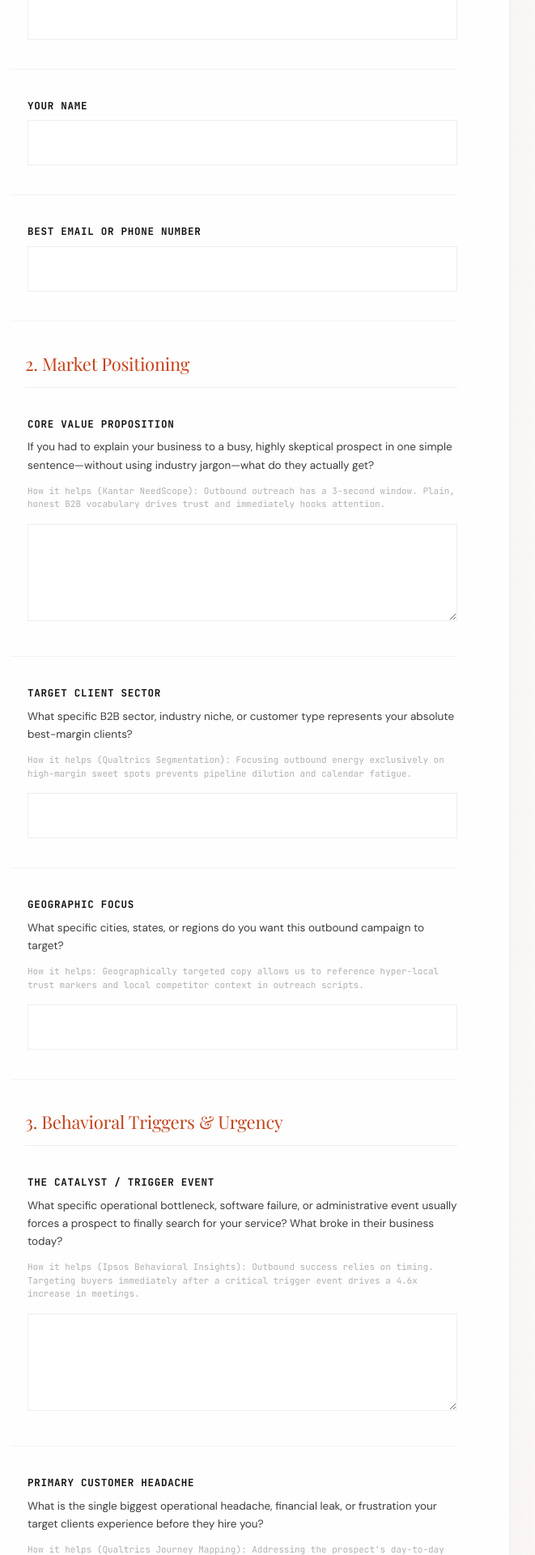
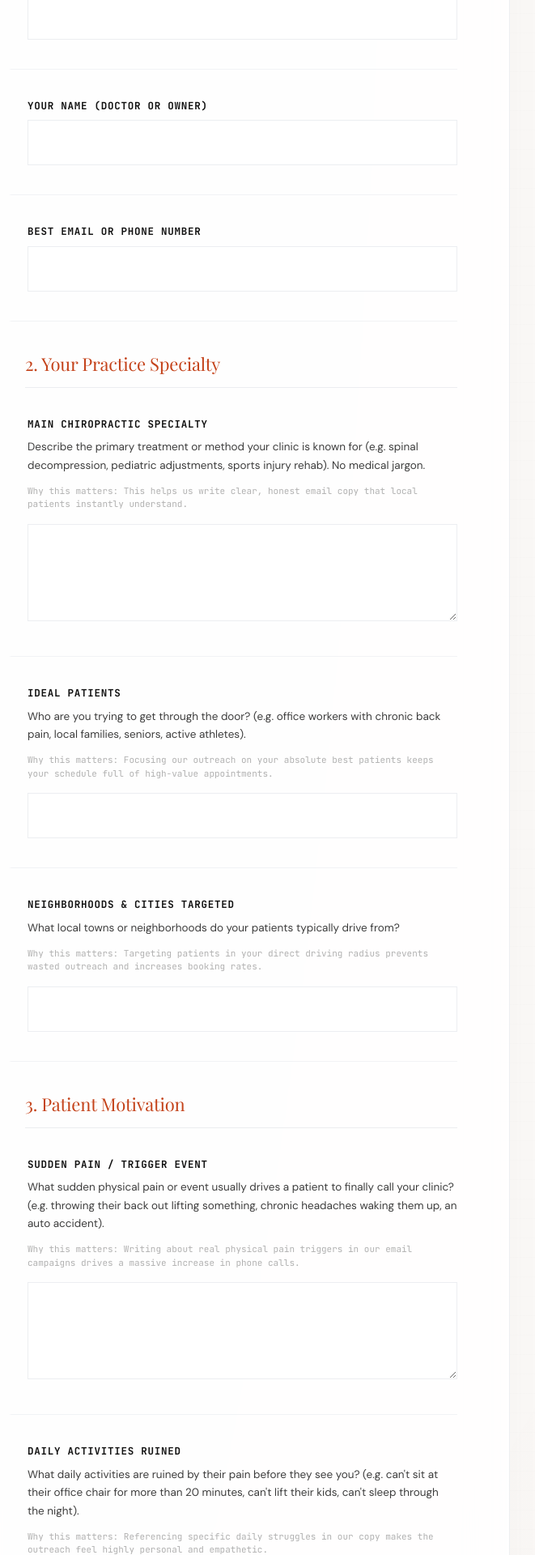
Before and after one commit to jaexochill2-code/scalesteady-engineers, a Next.js app: page /onboarding in a window 1280 px wide. Shown: the part 640-2560 px from the top of the page at 81% size, without its empty margins (342-1003 px from the left). Built offline with nearby package versions, Linux system fonts and the light colour scheme; no server answers.

Commit message:
feat(onboarding): customize 15 questions to chiropractic clinic owners in plain non-preachy language

```diff
--- a/src/app/onboarding/page.tsx
+++ b/src/app/onboarding/page.tsx
@@ -31,9 +31,9 @@ interface OnboardingForm {
   pain_point: string;
   cost_of_inaction: string;
   competitor_alternative: string;
+  past_marketing_success: string;
   differentiation_hook: string;
   campaign_offer: string;
-  core_deal_value: string;
   routing_destination: string;
   email_names: string[];
 }
@@ -50,9 +50,9 @@ export default function OnboardingPage() {
     pain_point: "",
     cost_of_inaction: "",
     competitor_alternative: "",
+    past_marketing_success: "",
     differentiation_hook: "",
     campaign_offer: "",
-    core_deal_value: "",
     routing_destination: "",
     email_names: ["", "", "", "", ""],
   });
@@ -140,9 +140,9 @@ export default function OnboardingPage() {
       form.pain_point.trim().length > 0 &&
       form.cost_of_inaction.trim().length > 0 &&
       form.competitor_alternative.trim().length > 0 &&
+      form.past_marketing_success.trim().length > 0 &&
       form.differentiation_hook.trim().length > 0 &&
       form.campaign_offer.trim().length > 0 &&
-      form.core_deal_value.trim().length > 0 &&
       form.routing_destination.trim().length > 0 &&
       form.email_names.every((name) => name.trim().length > 0);
 
@@ -162,10 +162,10 @@ export default function OnboardingPage() {
           contact_name: form.contact_name,
           contact_details: form.contact_details,
           email_names: form.email_names,
-          icp_description: `Target Sector: ${form.icp_vertical}\nTrigger Event: ${form.trigger_event}\nBiggest Pain Point: ${form.pain_point}\nCost of Inaction: ${form.cost_of_inaction}`,
-          brand_signature: `Core Value Prop: ${form.core_value_prop}\nCompetitor Profile: ${form.competitor_alternative}\nUnfair Advantage: ${form.differentiation_hook}`,
+          icp_description: `Ideal Patients: ${form.icp_vertical}\nPain Trigger: ${form.trigger_event}\nRuined Daily Activities: ${form.pain_point}\nRisk of Delay: ${form.cost_of_inaction}`,
+          brand_signature: `Specialty Focus: ${form.core_value_prop}\nCompetitor Options: ${form.competitor_alternative}\nWhy Choose Us: ${form.differentiation_hook}`,
           campaign_offer: form.campaign_offer,
-          core_deal_value: form.core_deal_value,
+          core_deal_value: `Past Marketing Success: ${form.past_marketing_success}`,
           geographic_target: form.geographic_focus,
           routing_destination: form.routing_destination,
         },
@@ -199,9 +199,9 @@ export default function OnboardingPage() {
     "pain_point",
     "cost_of_inaction",
     "competitor_alternative",
+    "past_marketing_success",
     "differentiation_hook",
     "campaign_offer",
-    "core_deal_value",
     "routing_destination",
     "email_names",
   ];
@@ -580,7 +580,7 @@ export default function OnboardingPage() {
 
             {/* Q1: Business Name */}
             <div style={questionGroupStyle(activeField === "company_name", activeField !== null)}>
-              <label style={labelStyle(activeField === "company_name")}>Company name</label>
+              <label style={labelStyle(activeField === "company_name")}>Clinic or Practice Name</label>
               <input
                 type="text"
                 required
@@ -594,7 +594,7 @@ export default function OnboardingPage() {
 
             {/* Q2: Contact Person */}
             <div style={questionGroupStyle(activeField === "contact_name", activeField !== null)}>
-              <label style={labelStyle(activeField === "contact_name")}>Your name</label>
+              <label style={labelStyle(activeField === "contact_name")}>Your Name (Doctor or Owner)</label>
               <input
                 type="text"
                 required
@@ -620,17 +620,17 @@ export default function OnboardingPage() {
               />
             </div>
 
-            {/* SECTION 2: Market Positioning */}
+            {/* SECTION 2: Your Practice Specialty */}
             <div style={sectionHeaderStyle}>
-              2. Market Positioning
+              2. Your Practice Specialty
             </div>
 
             {/* Q4: Core Value Proposition */}
             <div style={questionGroupStyle(activeField === "core_value_prop", activeField !== null)}>
-              <label style={labelStyle(activeField === "core_value_prop")}>Core Value Proposition</label>
-              <span style={helperStyle}>If you had to explain your business to a busy, highly skeptical prospect in one simple sentence—without using industry jargon—what do they actually get?</span>
+              <label style={labelStyle(activeField === "core_value_prop")}>Main Chiropractic Specialty</label>
+              <span style={helperStyle}>Describe the primary treatment or method your clinic is known for (e.g. spinal decompression, pediatric adjustments, sports injury rehab). No medical jargon.</span>
               <span style={insightStyle(activeField === "core_value_prop")}>
-                How it helps (Kantar NeedScope): Outbound outreach has a 3-second window. Plain, honest B2B vocabulary drives trust and immediately hooks attention.
+                Why this matters: This helps us write clear, honest email copy that local patients instantly understand.
               </span>
               <textarea
                 required
@@ -644,10 +644,10 @@ export default function OnboardingPage() {
 
             {/* Q5: Target ICP Vertical */}
             <div style={questionGroupStyle(activeField === "icp_vertical", activeField !== null)}>
-              <label style={labelStyle(activeField === "icp_vertical")}>Target Client Sector</label>
-              <span style={helperStyle}>What specific B2B sector, industry niche, or customer type represents your absolute best-margin clients?</span>
+              <label style={labelStyle(activeField === "icp_vertical")}>Ideal Patients</label>
+              <span style={helperStyle}>Who are you trying to get through the door? (e.g. office workers with chronic back pain, local families, seniors, active athletes).</span>
               <span style={insightStyle(activeField === "icp_vertical")}>
-                How it helps (Qualtrics Segmentation): Focusing outbound energy exclusively on high-margin sweet spots prevents pipeline dilution and calendar fatigue.
+                Why this matters: Focusing our outreach on your absolute best patients keeps your schedule full of high-value appointments.
               </span>
               <input
                 type="text"
@@ -662,10 +662,10 @@ export default function OnboardingPage() {
 
             {/* Q6: Geographic Focus */}
             <div style={questionGroupStyle(activeField === "geographic_focus", activeField !== null)}>
-              <label style={labelStyle(activeField === "geographic_focus")}>Geographic Focus</label>
-              <span style={helperStyle}>What specific cities, states, or regions do you want this outbound campaign to target?</span>
+              <label style={labelStyle(activeField === "geographic_focus")}>Neighborhoods & Cities Targeted</label>
+              <span style={helperStyle}>What local towns or neighborhoods do your patients typically drive from?</span>
               <span style={insightStyle(activeField === "geographic_focus")}>
-                How it helps: Geographically targeted copy allows us to reference hyper-local trust markers and local competitor context in outreach scripts.
+                Why this matters: Targeting patients in your direct driving radius prevents wasted outreach and increases booking rates.
               </span>
               <input
                 type="text"
@@ -678,17 +678,17 @@ export default function OnboardingPage() {
               />
             </div>
 
-            {/* SECTION 3: Behavioral Triggers & Urgency */}
+            {/* SECTION 3: Patient Motivation */}
             <div style={sectionHeaderStyle}>
-              3. Behavioral Triggers & Urgency
+              3. Patient Motivation
             </div>
 
             {/* Q7: The Catalyst/Trigger Event */}
             <div style={questionGroupStyle(activeField === "trigger_event", activeField !== null)}>
-              <label style={labelStyle(activeField === "trigger_event")}>The Catalyst / Trigger Event</label>
-              <span style={helperStyle}>What specific operational bottleneck, software failure, or administrative event usually forces a prospect to finally search for your service? What broke in their business today?</span>
+              <label style={labelStyle(activeField === "trigger_event")}>Sudden Pain / Trigger Event</label>
+              <span style={helperStyle}>What sudden physical pain or event usually drives a patient to finally call your clinic? (e.g. throwing their back out lifting something, chronic headaches waking them up, an auto accident).</span>
               <span style={insightStyle(activeField === "trigger_event")}>
-                How it helps (Ipsos Behavioral Insights): Outbound success relies on timing. Targeting buyers immediately after a critical trigger event drives a 4.6x increase in meetings.
+                Why this matters: Writing about real physical pain triggers in our email campaigns drives a massive increase in phone calls.
               </span>
               <textarea
                 required
@@ -702,10 +702,10 @@ export default function OnboardingPage() {
 
             {/* Q8: Primary Customer Headache */}
             <div style={questionGroupStyle(activeField === "pain_point", activeField !== null)}>
-              <label style={labelStyle(activeField === "pain_point")}>Primary Customer Headache</label>
-              <span style={helperStyle}>What is the single biggest operational headache, financial leak, or frustration your target clients experience before they hire you?</span>
+              <label style={labelStyle(activeField === "pain_point")}>Daily Activities Ruined</label>
+              <span style={helperStyle}>What daily activities are ruined by their pain before they see you? (e.g. can't sit at their office chair for more than 20 minutes, can't lift their kids, can't sleep through the night).</span>
               <span style={insightStyle(activeField === "pain_point")}>
-                How it helps (Qualtrics Journey Mapping): Addressing the prospect's day-to-day friction in outreach copy acts as a pattern interrupt, proving we understand their world.
+                Why this matters: Referencing specific daily struggles in our copy makes the outreach feel highly personal and empathetic.
               </span>
               <textarea
                 required
@@ -719,10 +719,10 @@ export default function OnboardingPage() {
 
             {/* Q9: The Cost of Inaction */}
             <div style={questionGroupStyle(activeField === "cost_of_inaction", activeField !== null)}>
-              <label style={labelStyle(activeField === "cost_of_inaction")}>The Cost of Inaction</label>
-              <span style={helperStyle}>If a prospect decides to do nothing and stick with their current situation, what is the concrete financial cost or operational risk they face over the next 12 months?</span>
+              <label style={labelStyle(activeField === "cost_of_inaction")}>Risk of Delay</label>
+              <span style={helperStyle}>What happens to their health or lifestyle if they delay getting treated by you? (e.g. pain gets worse, ending up needing spinal surgery, taking risky pain pills).</span>
               <span style={insightStyle(activeField === "cost_of_inaction")}>
-                How it helps (NewtonX Value Assessment): B2B buying committees prioritize avoiding risk over achieving gains. Defining the cost of inaction creates urgency in copy.
+                Why this matters: Pointing out the real cost of delaying treatment creates urgency, helping patients take action instead of waiting.
               </span>
               <textarea
                 required
@@ -734,17 +734,17 @@ export default function OnboardingPage() {
               />
             </div>
 
-            {/* SECTION 4: Competitive Advantage */}
+            {/* SECTION 4: Local Competition & Marketing */}
             <div style={sectionHeaderStyle}>
-              4. Competitive Advantage
+              4. Local Competition & Marketing
             </div>
 
             {/* Q10: Primary Competitor & Alternatives */}
             <div style={questionGroupStyle(activeField === "competitor_alternative", activeField !== null)}>
-              <label style={labelStyle(activeField === "competitor_alternative")}>Primary Competitor & Alternatives</label>
-              <span style={helperStyle}>Who or what are you most commonly losing deals to? (Is it a direct competitor, internal staff doing it poorly, or simple client inertia)?</span>
+              <label style={labelStyle(activeField === "competitor_alternative")}>Other Local Options</label>
+              <span style={helperStyle}>What other options in your area do people use instead of your clinic? (e.g. corporate chiro chains, physical therapists, massage parlors, painkillers).</span>
               <span style={insightStyle(activeField === "competitor_alternative")}>
-                How it helps: Knowing what you compete against allows us to proactively handle objections and frame your solution as the only logical path.
+                Why this matters: Knowing what options patients consider helps us proactively address their skepticism in our messaging.
               </span>
               <textarea
                 required
@@ -756,12 +756,29 @@ export default function OnboardingPage() {
               />
             </div>
 
-            {/* Q11: Differentiating Authority/Hook */}
+            {/* Q11: What Marketing Has Worked in the Past */}
+            <div style={questionGroupStyle(activeField === "past_marketing_success", activeField !== null)}>
+              <label style={labelStyle(activeField === "past_marketing_success")}>What Marketing Has Worked in the Past</label>
+              <span style={helperStyle}>What advertising or marketing has worked best to get patients for your clinic in the past, if any? (e.g. Facebook ads, local referrals, Google SEO, mailing flyers). If none, write "None".</span>
+              <span style={insightStyle(activeField === "past_marketing_success")}>
+                Why this matters: Understanding your historical wins allows us to double down on the specific angles and offers that are already proven in your market.
+              </span>
+              <textarea
+                required
+                value={form.past_marketing_success}
+                onFocus={() => setActiveField("past_marketing_success")}
+                onBlur={() => setActiveField(null)}
+                onChange={(e) => handleChange("past_marketing_success", e.target.value)}
+                style={textareaStyle(activeField === "past_marketing_success")}
+              />
+            </div>
+
+            {/* Q12: Why Patients Choose Your Clinic */}
             <div style={questionGroupStyle(activeField === "differentiation_hook", activeField !== null)}>
-              <label style={labelStyle(activeField === "differentiation_hook")}>Differentiating Authority / Hook</label>
-              <span style={helperStyle}>What is your single biggest proof point, unique capability, or unfair advantage that competitors literally cannot replicate?</span>
+              <label style={labelStyle(activeField === "differentiation_hook")}>Why Patients Choose Your Clinic</label>
+              <span style={helperStyle}>Why do patients choose your clinic over other chiropractors in town? What do you do best? (e.g. digital X-rays on site, gentle Activator technique, open on Saturdays).</span>
               <span style={insightStyle(activeField === "differentiation_hook")}>
-                How it helps (Kantar Brand Equity): Highlighting a single, undeniable unfair advantage drives immediate credibility and sets up an uncopyable position.
+                Why this matters: Highlighting your unique clinical advantage drives immediate trust and makes your practice stand out.
               </span>
               <textarea
                 required
@@ -773,17 +790,17 @@ export default function OnboardingPage() {
               />
             </div>
 
-            {/* SECTION 5: Campaign Offer & Value */}
+            {/* SECTION 5: Your Offer & Settings */}
             <div style={sectionHeaderStyle}>
-              5. Campaign Offer & Value
+              5. Your Offer & Settings
             </div>
 
-            {/* Q12: The High-Status Low-Barrier Offer */}
+            {/* Q13: Introductory Special */}
             <div style={questionGroupStyle(activeField === "campaign_offer", activeField !== null)}>
-              <label style={labelStyle(activeField === "campaign_offer")}>Introductory Offer / Assessment</label>
-              <span style={helperStyle}>What introductory offer, free audit, assessment, or risk-free pilot program can we lead with to break through cold audience skepticism?</span>
+              <label style={labelStyle(activeField === "campaign_offer")}>New Patient Special</label>
+              <span style={helperStyle}>What introductory special do you run for new patients? (e.g. $49 consultation, exam, and digital X-rays. If none, write "None").</span>
               <span style={insightStyle(activeField === "campaign_offer")}>
-                How it helps: A highly qualified, low-barrier diagnostic offer overcomes cold friction, giving prospects a zero-risk reason to book a call.
+                Why this matters: A low-barrier first visit breaks cold audience skepticism and gets new patients through your door.
               </span>
               <textarea
                 required
@@ -795,35 +812,12 @@ export default function OnboardingPage() {
               />
             </div>
 
-            {/* Q13: Average Service Price Point */}
-            <div style={questionGroupStyle(activeField === "core_deal_value", activeField !== null)}>
-              <label style={labelStyle(activeField === "core_deal_value")}>Typical Price Point / Contract Size</label>
-              <span style={helperStyle}>What is the typical contract size, average value, or annual value of your primary service?</span>
-              <span style={insightStyle(activeField === "core_deal_value")}>
-                How it helps: Knowing average contract sizes helps us tailor outbound messaging to match the appropriate executive decision-making tier.
-              </span>
-              <input
-                type="text"
-                required
-                value={form.core_deal_value}
-                onFocus={() => setActiveField("core_deal_value")}
-                onBlur={() => setActiveField(null)}
-                onChange={(e) => handleChange("core_deal_value", e.target.value)}
-                style={inputStyle(activeField === "core_deal_value")}
-              />
-            </div>
-
-            {/* SECTION 6: Lead Routing & Sender Prefixes */}
-            <div style={sectionHeaderStyle}>
-              6. Lead Routing & Sender Prefixes
-            </div>
-
-            {/* Q14: Appointments Routing & CRM Destination */}
+            {/* Q14: Appointments Routing */}
             <div style={questionGroupStyle(activeField === "routing_destination", activeField !== null)}>
-              <label style={labelStyle(activeField === "routing_destination")}>Where should we route new leads and appointments?</label>
-              <span style={helperStyle}>Select your destination. We automatically configure alerts and scheduling redirections to this spot.</span>
+              <label style={labelStyle(activeField === "routing_destination")}>Where to Route Bookings</label>
+              <span style={helperStyle}>Where should we send new patient bookings and phone inquiries? (e.g. your scheduling link like Jane App/Acuity, front desk email, or direct phone number).</span>
               <span style={insightStyle(activeField === "routing_destination")}>
-                How it helps: Immediate meeting routing and hot lead alerts prevent drop-offs, ensuring you engage prospects while interest is at its absolute peak.
+                Why this matters: Directing hot patient inquiries straight to a booking page or front desk captures bookings instantly before they lose momentum.
               </span>
 
               <div style={{ position: "relative" }}>
@@ -836,7 +830,7 @@ export default function OnboardingPage() {
                   style={selectStyle(activeField === "routing_destination")}
                 >
                   <option value="" disabled>-- Select routing method --</option>
-                  <option value="Direct Calendar Link">Direct Calendar Link (e.g. Calendly, SavvyCal)</option>
+                  <option value="Direct Calendar Link">Direct Calendar Link (e.g. Jane App, SavvyCal)</option>
                   <option value="Email Inbox Routing">Email Inbox Routing</option>
                   <option value="CRM Routing">CRM Routing (HubSpot, Salesforce, Zoho)</option>
                   <option value="Direct Phone / SMS">Direct Phone / SMS Alerts</option>
@@ -864,12 +858,12 @@ export default function OnboardingPage() {
               )}
             </div>
 
-            {/* Q15: Outbound Sending Account Names */}
+            {/* Q15: Outbound Email Sender Names */}
             <div style={{ ...questionGroupStyle((activeField?.startsWith("email_names") ?? false), activeField !== null), borderBottom: "none", paddingBottom: "0px", marginBottom: "48px" }}>
-              <label style={labelStyle((activeField?.startsWith("email_names") ?? false))}>Names for your outbound sending accounts</label>
-              <span style={helperStyle}>Provide exactly 5 prefixes using first names of real people or staff members (e.g., jane, alex, sarah). Do not include spaces, domains, or symbols.</span>
+              <label style={labelStyle((activeField?.startsWith("email_names") ?? false))}>Outbound Email Sender Names</label>
+              <span style={helperStyle}>Provide exactly 5 prefixes using first names of real staff or doctors to use for your outbound accounts (e.g. dr.jane, amy, frontdesk). Do not include spaces, domains, or symbols.</span>
               <span style={insightStyle(activeField?.startsWith("email_names") ?? false)}>
-                How it helps (Ipsos Deliverability): Accounts set up under authentic first names yield a 4.2x increase in positive response rates and significantly protect domain reputation.
+                Why this matters: Sending from a real person's name promotes trust and deliverability, yielding far more positive patient replies.
               </span>
 
               <div style={{ display: "flex", flexDirection: "column", gap: "20px" }}>
```
